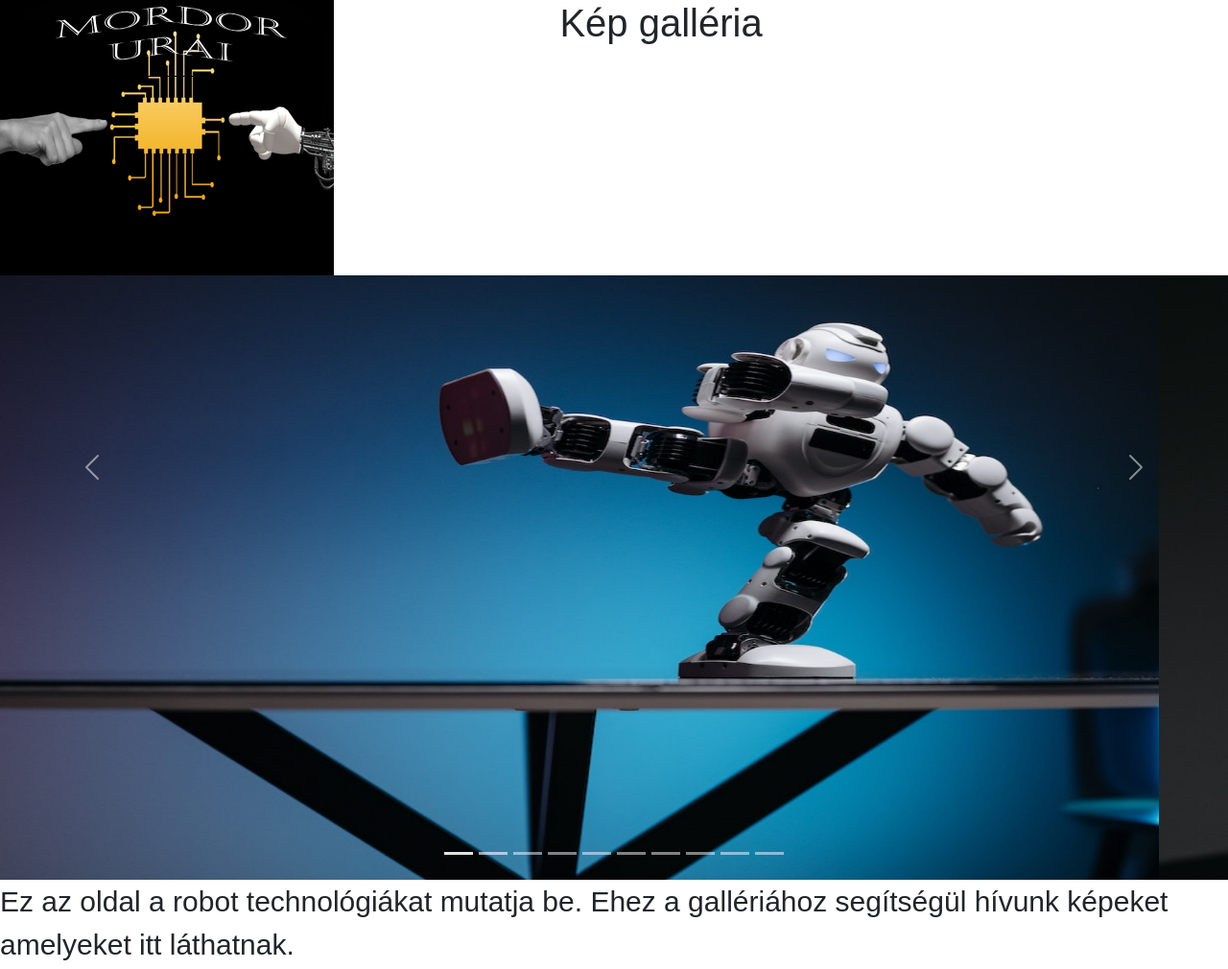
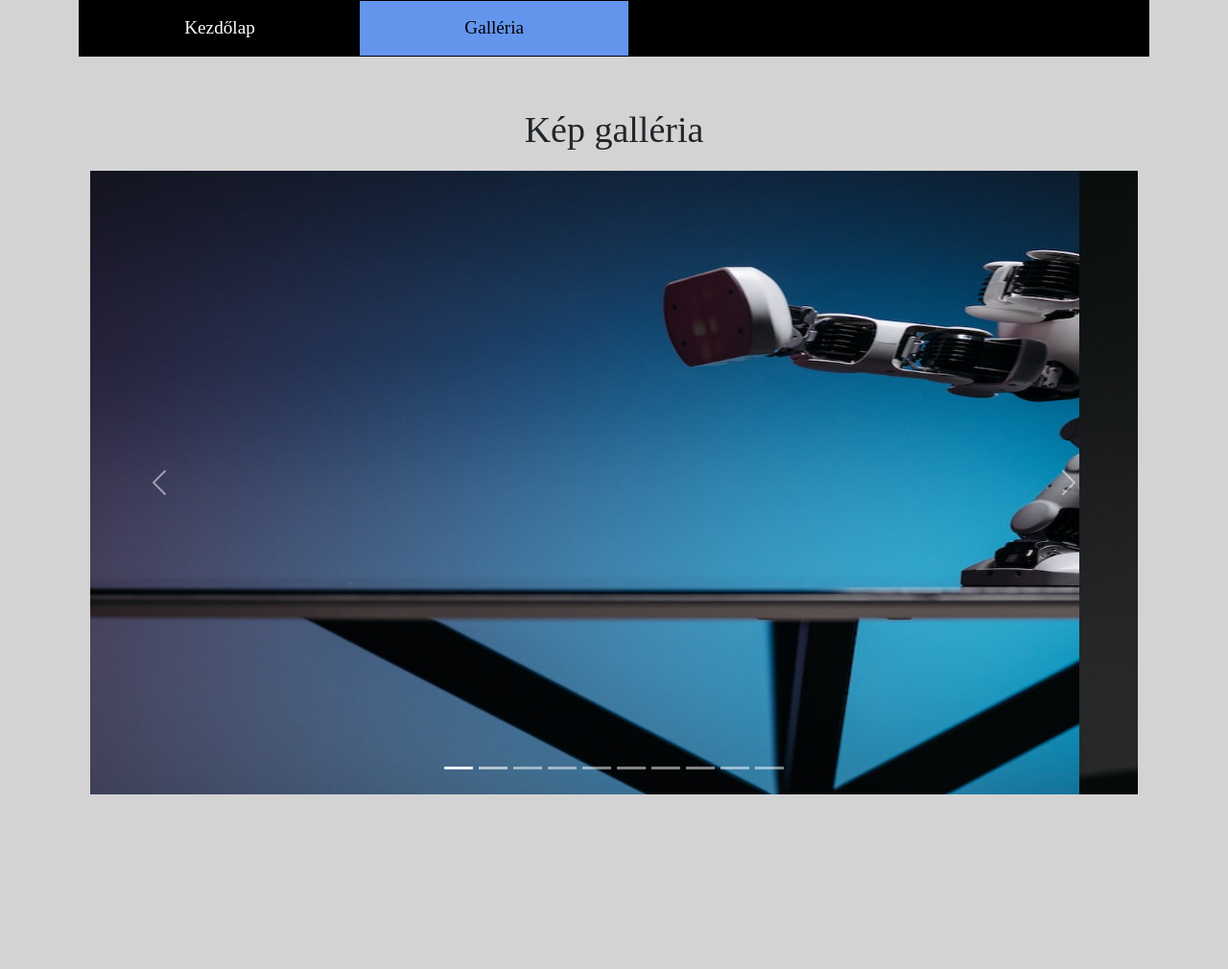
Before and after one commit to tesomsz/Volvo-robot-projekt, a plain HTML site: page Mordor Urai/index4.html in a window 1280 px wide. Shown: the whole page at 96% size. After the commit the page ends 828 px from the top, so only its background shows below. Drawn offline with nearby package versions, Linux system fonts and the light colour scheme.

Commit message:
Add files via upload

```diff
--- a/Mordor Urai/index4.html
+++ b/Mordor Urai/index4.html
@@ -1,22 +1,71 @@
 <!DOCTYPE html>
 <html lang="hu">
 <head>
-  <title>Galéria</title>
-  <meta charset="utf-8">
+  <meta charset="UTF-8">
   <meta name="viewport" content="width=device-width, initial-scale=1">
+  <link href="/bootstrap-5.2.3-dist/css/bootstrap.min.css" rel="stylesheet">
+  <script src="/bootstrap-5.2.3-dist/js/bootstrap.bundle.min.js"></script>
   <link rel="stylesheet" href="style4.css">
-  <link href="https://cdn.jsdelivr.net/npm/bootstrap@5.2.3/dist/css/bootstrap.min.css" rel="stylesheet">
-  <script src="https://cdn.jsdelivr.net/npm/bootstrap@5.2.3/dist/js/bootstrap.bundle.min.js"></script>
+  <title>Galléria</title>
+  <style>
+
+    ul{
+        list-style-type: none;
+        margin: 0;
+        padding: 0;
+        overflow: hidden;
+        border: 1px solid black;
+        background-color: black;
+        font-family: 'Times New Roman', Times, serif;
+    }
+
+
+    li{
+        float: left;
+    }
+
+
+    li a{
+        display: block;
+        color: white;
+        text-align: center;
+        font-size: 19.19px;
+        padding: 14px 109.262px;
+        text-decoration: none;
+    }
+
+
+    li a:hover:not(.active){
+        background-color: slategray;
+        color: white;
+    }
+
+
+    li a.active{
+        color: black;
+        background-color: cornflowerblue;
+    }
+</style>
 </head>
 <body>
+  <div class="container">
+    <div class="row">
+        <div class="col-lg-12 col-md-6 col-sm-4">
+            <ul>
+              <li><a class="Kezdőlap" href="index.html">Kezdőlap</a></li>
+              <li><a class="active" href="index4.html">Galléria</a></li>
+            </ul>
+        </div>
+    </div>
+</div>
+  <br>
+      <h1>Kép galléria</h1>
 
-    <div class="logo">
-        <img src="logo.png" alt="logo">
-        </div>
-    <h1>Kép galléria</h1>
+<div class="container">
+  <div class="row">
+    <div class="col-lg-12 col-md-8 col-sm-6">
+
 <div id="demo" class="carousel slide" data-bs-ride="carousel">
-
-
   <div class="carousel-indicators">
     <button type="button" data-bs-target="#demo" data-bs-slide-to="0" class="active"></button>
     <button type="button" data-bs-target="#demo" data-bs-slide-to="1"></button>
@@ -30,37 +79,40 @@
     <button type="button" data-bs-target="#demo" data-bs-slide-to="9"></button>
   </div>
 
+<div class="container">
+  <div class="row">
+    <div class="col-lg-12 col-md-8 col-sm-6">
 
   <div class="carousel-inner">
     <div class="carousel-item active">
-      <img src="pexels-pavel-danilyuk-8294623.jpg" alt="robot" class="d-block" height="630px" width="1536px">
+      <img src="pexels-pavel-danilyuk-8294623.jpg" alt="robot" class="d-block" height="650px" width="1910px">
     </div>
     <div class="carousel-item">
-      <img src="pexels-pavel-danilyuk-8294625.jpg" alt="robot1" class="d-block" height="630px" width="1536px">
+      <img src="pexels-pavel-danilyuk-8294625.jpg" alt="robot1" class="d-block" height="650px" width="1910px">
     </div>
     <div class="carousel-item">
-      <img src="pexels-kindel-media-8566536.jpg" alt="robot2" class="d-block" height="630px" width="1536px">
+      <img src="pexels-kindel-media-8566536.jpg" alt="robot2" class="d-block" height="650px" width="1910px">
     </div>
     <div class="carousel-item">
-        <img src="pexels-pavel-danilyuk-8294608.jpg" alt="robot3" class="d-block" height="630px" width="1536px">
+        <img src="pexels-pavel-danilyuk-8294608.jpg" alt="robot3" class="d-block" height="650px" width="1910px">
       </div>
       <div class="carousel-item">
-        <img src="pexels-kindel-media-8566467.jpg" alt="robot4" class="d-block" height="630px" width="1536px">
+        <img src="pexels-kindel-media-8566467.jpg" alt="robot4" class="d-block" height="650px" width="1910px">
       </div>
       <div class="carousel-item">
-        <img src="pexels-pavel-danilyuk-8439175.jpg" alt="robot5" class="d-block" height="630px" width="1536px">
+        <img src="pexels-pavel-danilyuk-8439175.jpg" alt="robot5" class="d-block" height="650px" width="1910px">
       </div>
       <div class="carousel-item">
-        <img src="pexels-pavel-danilyuk-8438991.jpg" alt="robot6" class="d-block" height="630px" width="1536px">
+        <img src="pexels-pavel-danilyuk-8438991.jpg" alt="robot6" class="d-block" height="650px" width="1910px">
       </div>
       <div class="carousel-item">
-        <img src="pexels-pavel-danilyuk-8294650.jpg" alt="robot7" class="d-block" height="630px" width="1536px">
+        <img src="pexels-pavel-danilyuk-8294650.jpg" alt="robot7" class="d-block" height="650px" width="1910px">
       </div>
       <div class="carousel-item">
-        <img src="pexels-pavel-danilyuk-8294624.jpg" alt="robot8" class="d-block" height="630px" width="1536px">
+        <img src="pexels-pavel-danilyuk-8294624.jpg" alt="robot8" class="d-block" height="650px" width="1910px">
       </div>
       <div class="carousel-item">
-        <img src="pexels-kindel-media-9026301.jpg" alt="robot9" class="d-block" height="630px" width="1536px">
+        <img src="pexels-kindel-media-9026301.jpg" alt="robot9" class="d-block" height="650px" width="1910px">
       </div>
   </div>
 
@@ -72,6 +124,5 @@
     <span class="carousel-control-next-icon"></span>
   </button>
 </div>
-    <p>Ez az oldal a robot technológiákat mutatja be. Ehez a gallériához segítségül hívunk képeket amelyeket itt láthatnak.</p>
 </body>
 </html>
--- a/Mordor Urai/style4.css
+++ b/Mordor Urai/style4.css
@@ -1,12 +1,18 @@
+body{
+    background-color: lightgray;
+}
 h1{
     text-align: center;
-    font-family: Arial, Helvetica, sans-serif;
+    font-family: 'Times New Roman', Times, serif;
+    font-size: 38px;
+    margin-top: 30px;
+    margin-bottom: 20px;
+    margin-right: 200px;
+    margin-left: 200px;
 }
-p{
-    font-size: 30px;
-    font-family: Arial, Helvetica, sans-serif;
+.picture{
+    margin-left: 400px;
+    margin-right: 400px;
+    width: 98px;
+    height: 98px;
 }
-.logo{
-   float: left;
-   width: 98px;
-}
```
Also changed, not shown: Mordor Urai/index.html (+2 -2 lines), Mordor Urai/index2.html (+1 -1 lines), Mordor Urai/index3.html (+1 -1 lines), Mordor Urai/second.html (+1 -1 lines), Mordor Urai/second2.html (+1 -1 lines), Mordor Urai/second3.html (+1 -1 lines), Mordor Urai/third.html (+1 -1 lines).
